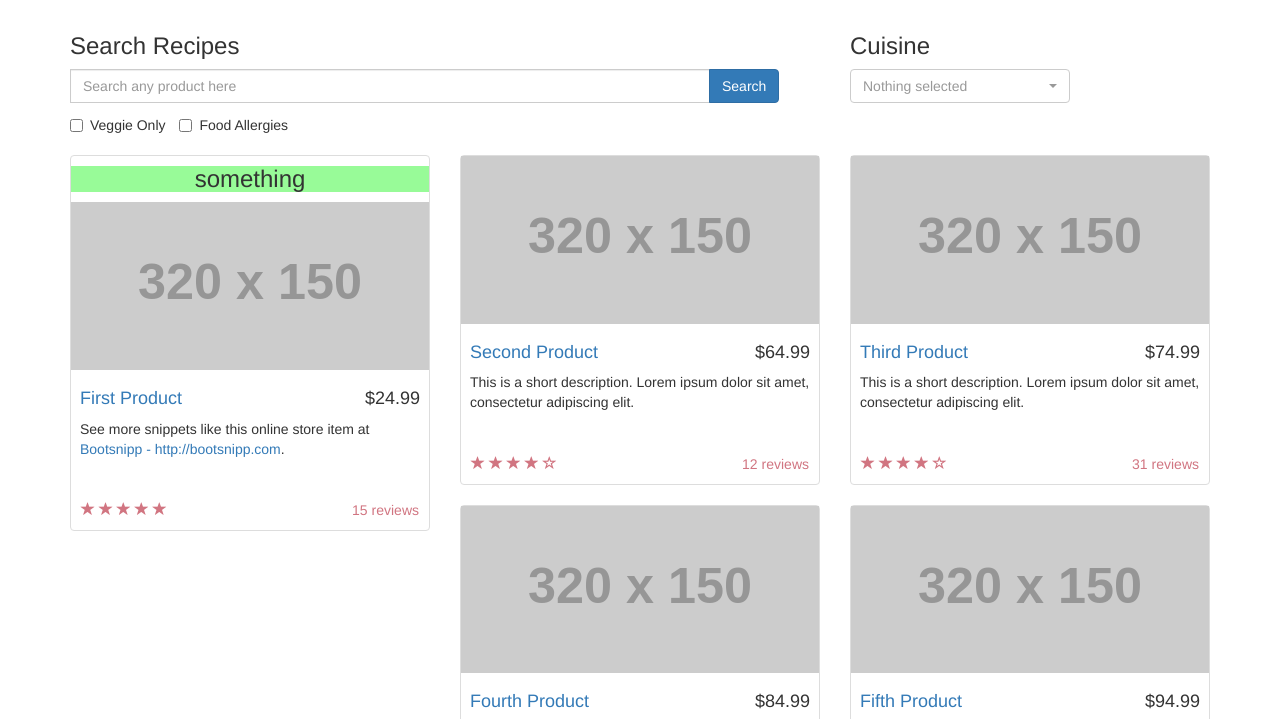
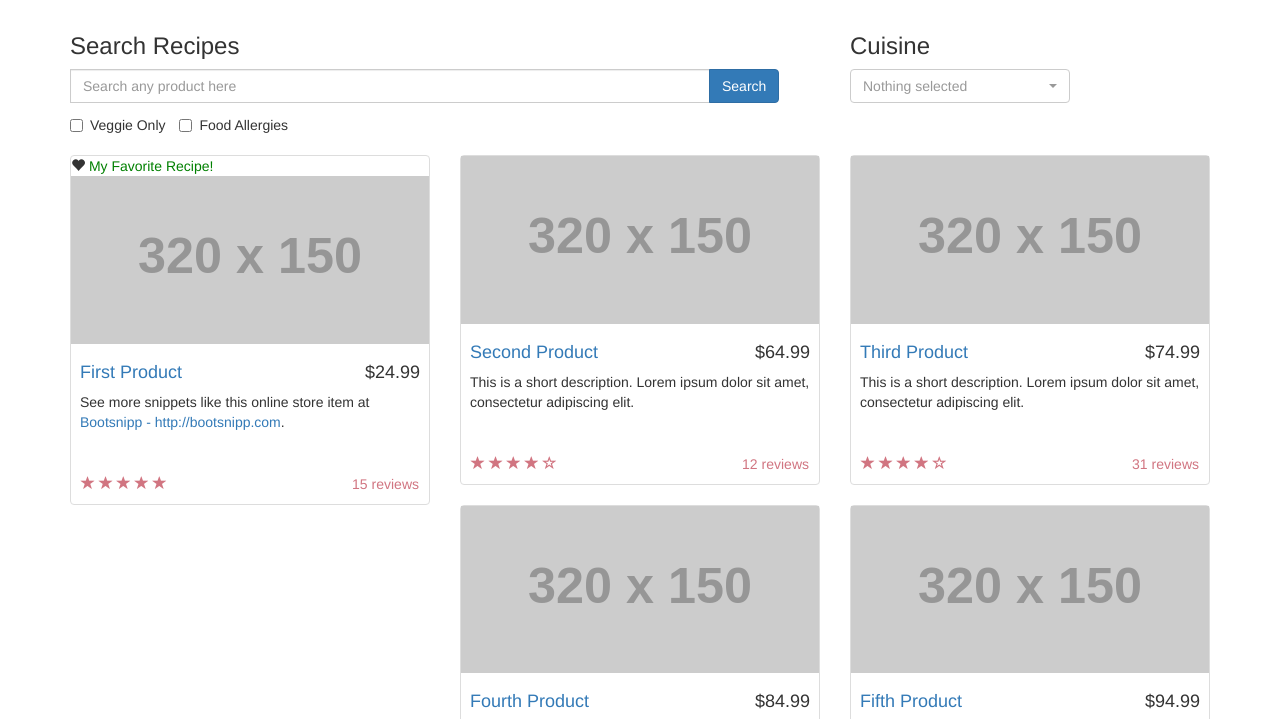
Before and after one commit to amitkas/savebuy, a website: page public/index.html in a window 1280 px wide. Shown: the part 57-776 px from the top of the page. Drawn offline with nearby package versions, Linux system fonts and the light colour scheme; files whose address does not match are found by name.

Commit message:
somedesign

```diff
--- a/public/css/shop-homepage.css
+++ b/public/css/shop-homepage.css
@@ -59,7 +59,7 @@ footer {
 
 .fav-title{
     text-align: center;
-    margin-bottom: 10px;
-    margin-top: 10px;
-    background: palegreen;
+    margin-bottom: 5px;
+    margin-top: 5px;
+    color: green
 }
--- a/public/index.html
+++ b/public/index.html
@@ -85,7 +85,9 @@
 
             <div class="col-sm-4 col-lg-4 col-md-4">
                 <div class="thumbnail">
-                    <h3 class='fav-title'>something</h3>
+                    <span class="glyphicon glyphicon-heart" aria-hidden="true"></span>
+                    <span class='fav-title'>My Favorite Recipe!</span>
+
                     <img src="http://placehold.it/320x150" alt="">
                     <div class="caption">
                         <h4 class="pull-right">$24.99</h4>
```
